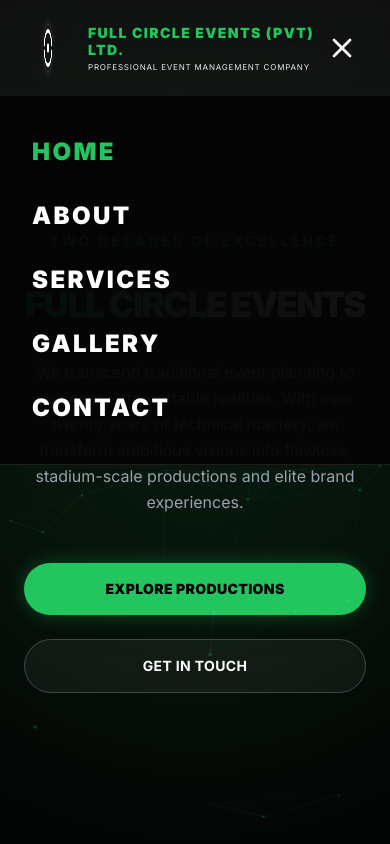
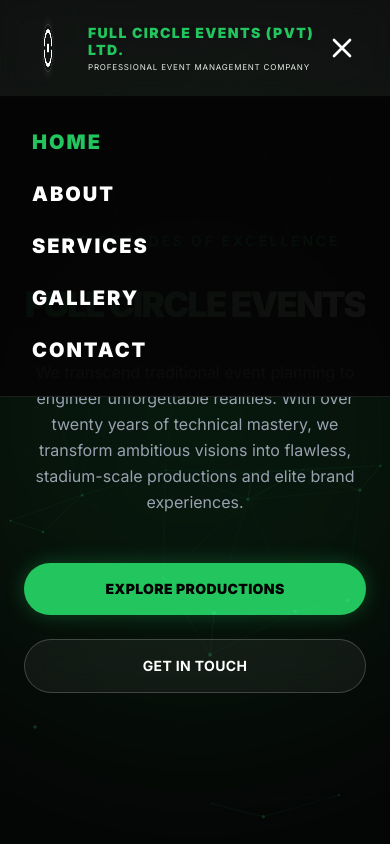
Before and after one commit to coder-ufa/full-circle-events-portfolio, a Next.js app: page / in a window 390 px wide. Both pictures are taken after a click on the button "Toggle Menu". Shown: the top 844 px of the page. Built offline with nearby package versions, Linux system fonts and the light colour scheme.

Commit message:
Hamburger New Update

```diff
--- a/src/components/layout/Navbar.tsx
+++ b/src/components/layout/Navbar.tsx
@@ -91,13 +91,15 @@
             transition={{ duration: 0.3, ease: "easeOut" }}
             className="absolute top-24 left-0 w-full bg-[#050505]/95 backdrop-blur-xl border-b border-white/10 lg:hidden z-50"
           >
-            <div className="flex flex-col px-8 py-10 space-y-8">
+            {/* Reduced from py-10 space-y-8 to py-8 space-y-6 for a tighter layout */}
+            <div className="flex flex-col px-8 py-8 space-y-6">
               {navLinks.map((link) => (
                 <Link
                   key={link.name}
                   href={link.path}
                   onClick={() => setIsOpen(false)}
-                  className={`text-2xl font-black tracking-widest transition-colors ${
+                  // Changed from text-2xl to text-xl for a sleeker mobile look
+                  className={`text-xl font-black tracking-widest transition-colors ${
                     pathname === link.path ? "text-[#22c55e]" : "text-white hover:text-[#22c55e]"
                   }`}
                 >
```
